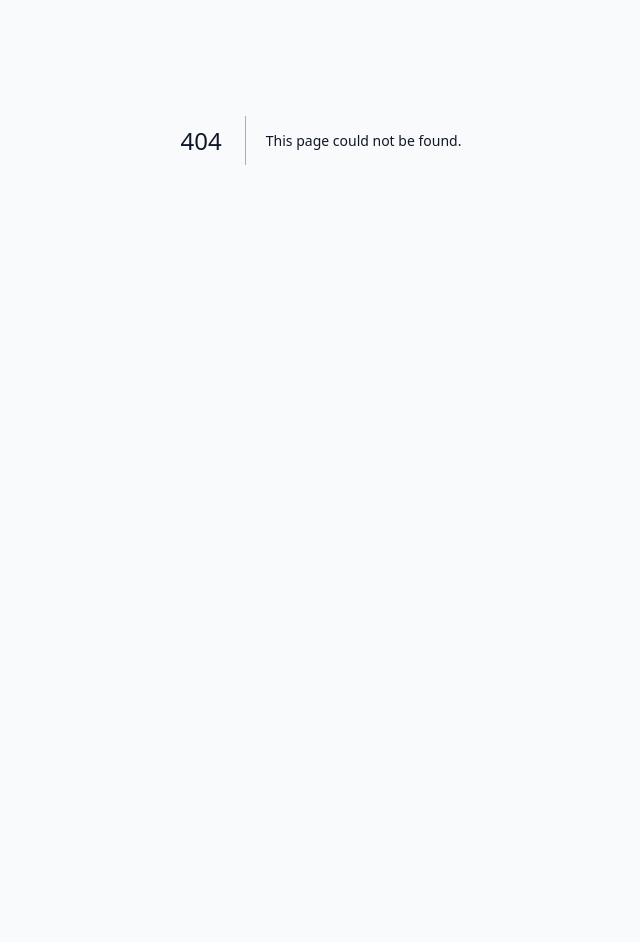
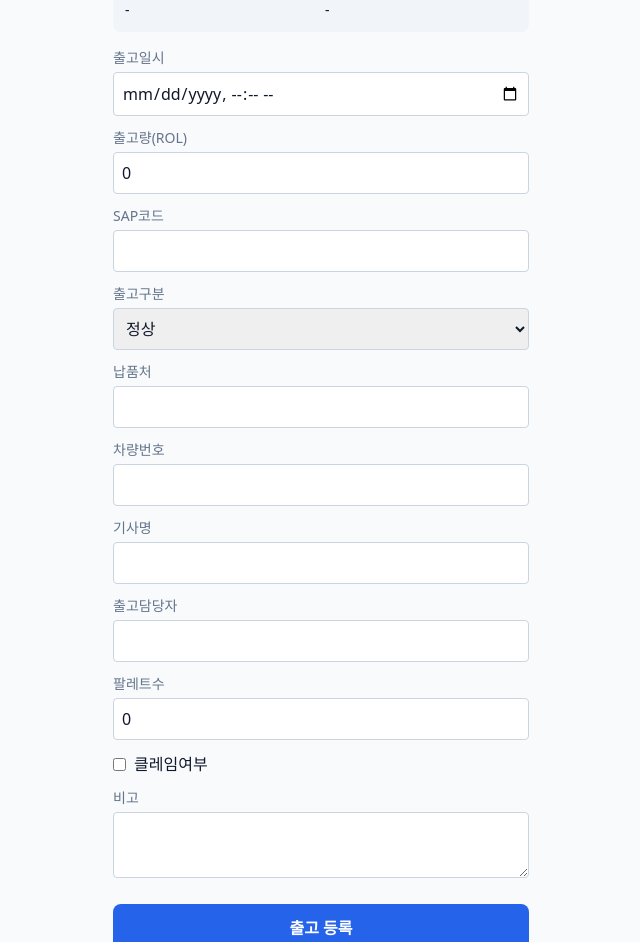
Before and after one commit to RohGyuMin/qr-shipment-demo, a Next.js app: page /entry in a window 1280 px wide. Before the commit this address had no page. Shown: the part 260-1202 px from the top of the page, without its empty margins (319-959 px from the left). Before the commit the page ends 800 px from the top, so only its background shows below. Built offline with nearby package versions, Linux system fonts and the light colour scheme.

Commit message:
feat: add shipment entry form

```diff
--- /dev/null
+++ b/src/app/entry/page.tsx
@@ -0,0 +1,140 @@
+"use client";
+import { useState } from "react";
+import { useSearchParams } from "next/navigation";
+import { QR_FIELD_LABELS, MANUAL_FIELD_LABELS, SHIP_TYPES } from "@/lib/fields";
+import type { ManualFields, QrFields } from "@/lib/types";
+
+const QR_KEYS = Object.keys(QR_FIELD_LABELS) as (keyof QrFields)[];
+
+export default function EntryPage() {
+  const params = useSearchParams();
+  const qr = Object.fromEntries(QR_KEYS.map((k) => [k, params.get(k) ?? ""])) as unknown as QrFields;
+
+  const [m, setM] = useState<ManualFields>({
+    shipAt: "", shipQtyRol: 0, sapCode: "", shipType: "정상", customer: "",
+    vehicleNo: "", driver: "", manager: "", palletCount: 0, hasClaim: false,
+    claimDetail: "", note: "",
+  });
+  const [status, setStatus] = useState<"idle" | "saving" | "done" | "error">("idle");
+  const [badFields, setBadFields] = useState<string[]>([]);
+
+  const set = <K extends keyof ManualFields>(k: K, v: ManualFields[K]) =>
+    setM((prev) => ({ ...prev, [k]: v }));
+
+  async function submit() {
+    setStatus("saving");
+    const res = await fetch("/api/shipments", {
+      method: "POST",
+      headers: { "Content-Type": "application/json" },
+      body: JSON.stringify({ ...qr, ...m }),
+    });
+    if (res.ok) {
+      setStatus("done");
+    } else {
+      const body = await res.json().catch(() => ({}));
+      setBadFields(body.fields ?? []);
+      setStatus("error");
+    }
+  }
+
+  if (status === "done") {
+    return (
+      <main className="mx-auto max-w-md p-6 text-center">
+        <p className="mb-4 text-2xl">✅ 출고 등록 완료</p>
+        <a href="/dashboard" className="text-blue-600 underline">대시보드 보기</a>
+        <a href="/scan" className="mt-3 block text-slate-500 underline">다음 QR 스캔</a>
+      </main>
+    );
+  }
+
+  const err = (k: string) => (badFields.includes(k) ? "border-red-500" : "border-slate-300");
+
+  return (
+    <main className="mx-auto max-w-md p-4">
+      <h1 className="mb-3 text-xl font-bold">출고 입력</h1>
+
+      <section className="mb-4 rounded-lg bg-slate-100 p-3">
+        <p className="mb-2 text-sm font-semibold text-slate-500">QR 자동 입력</p>
+        <div className="grid grid-cols-2 gap-2 text-sm">
+          {QR_KEYS.map((k) => (
+            <div key={k}>
+              <span className="text-slate-400">{QR_FIELD_LABELS[k]}</span>
+              <div className="font-medium">{qr[k] || "-"}</div>
+            </div>
+          ))}
+        </div>
+      </section>
+
+      <section className="space-y-3">
+        <Field label={MANUAL_FIELD_LABELS.shipAt}>
+          <input type="datetime-local" className={`w-full rounded border p-2 ${err("shipAt")}`}
+            value={m.shipAt} onChange={(e) => set("shipAt", e.target.value)} />
+        </Field>
+        <Field label={MANUAL_FIELD_LABELS.shipQtyRol}>
+          <input type="number" step="0.1" className={`w-full rounded border p-2 ${err("shipQtyRol")}`}
+            value={m.shipQtyRol} onChange={(e) => set("shipQtyRol", Number(e.target.value))} />
+        </Field>
+        <Field label={MANUAL_FIELD_LABELS.sapCode}>
+          <input className={`w-full rounded border p-2 ${err("sapCode")}`}
+            value={m.sapCode} onChange={(e) => set("sapCode", e.target.value)} />
+        </Field>
+        <Field label={MANUAL_FIELD_LABELS.shipType}>
+          <select className="w-full rounded border border-slate-300 p-2"
+            value={m.shipType} onChange={(e) => set("shipType", e.target.value as ManualFields["shipType"])}>
+            {SHIP_TYPES.map((t) => <option key={t}>{t}</option>)}
+          </select>
+        </Field>
+        <Field label={MANUAL_FIELD_LABELS.customer}>
+          <input className={`w-full rounded border p-2 ${err("customer")}`}
+            value={m.customer} onChange={(e) => set("customer", e.target.value)} />
+        </Field>
+        <Field label={MANUAL_FIELD_LABELS.vehicleNo}>
+          <input className={`w-full rounded border p-2 ${err("vehicleNo")}`}
+            value={m.vehicleNo} onChange={(e) => set("vehicleNo", e.target.value)} />
+        </Field>
+        <Field label={MANUAL_FIELD_LABELS.driver}>
+          <input className={`w-full rounded border p-2 ${err("driver")}`}
+            value={m.driver} onChange={(e) => set("driver", e.target.value)} />
+        </Field>
+        <Field label={MANUAL_FIELD_LABELS.manager}>
+          <input className={`w-full rounded border p-2 ${err("manager")}`}
+            value={m.manager} onChange={(e) => set("manager", e.target.value)} />
+        </Field>
+        <Field label={MANUAL_FIELD_LABELS.palletCount}>
+          <input type="number" className={`w-full rounded border p-2 ${err("palletCount")}`}
+            value={m.palletCount} onChange={(e) => set("palletCount", Number(e.target.value))} />
+        </Field>
+        <label className="flex items-center gap-2">
+          <input type="checkbox" checked={m.hasClaim}
+            onChange={(e) => set("hasClaim", e.target.checked)} />
+          {MANUAL_FIELD_LABELS.hasClaim}
+        </label>
+        {m.hasClaim && (
+          <Field label={MANUAL_FIELD_LABELS.claimDetail}>
+            <textarea className={`w-full rounded border p-2 ${err("claimDetail")}`}
+              value={m.claimDetail} onChange={(e) => set("claimDetail", e.target.value)} />
+          </Field>
+        )}
+        <Field label={MANUAL_FIELD_LABELS.note}>
+          <textarea className="w-full rounded border border-slate-300 p-2"
+            value={m.note} onChange={(e) => set("note", e.target.value)} />
+        </Field>
+      </section>
+
+      {status === "error" && <p className="mt-3 text-sm text-red-600">필수 항목을 확인하세요.</p>}
+      <button onClick={submit} disabled={status === "saving"}
+        className="mt-5 w-full rounded-lg bg-blue-600 py-3 font-semibold text-white disabled:opacity-50">
+        {status === "saving" ? "저장 중..." : "출고 등록"}
+      </button>
+    </main>
+  );
+}
+
+function Field({ label, children }: { label: string; children: React.ReactNode }) {
+  return (
+    <div>
+      <label className="mb-1 block text-sm text-slate-500">{label}</label>
+      {children}
+    </div>
+  );
+}
```
